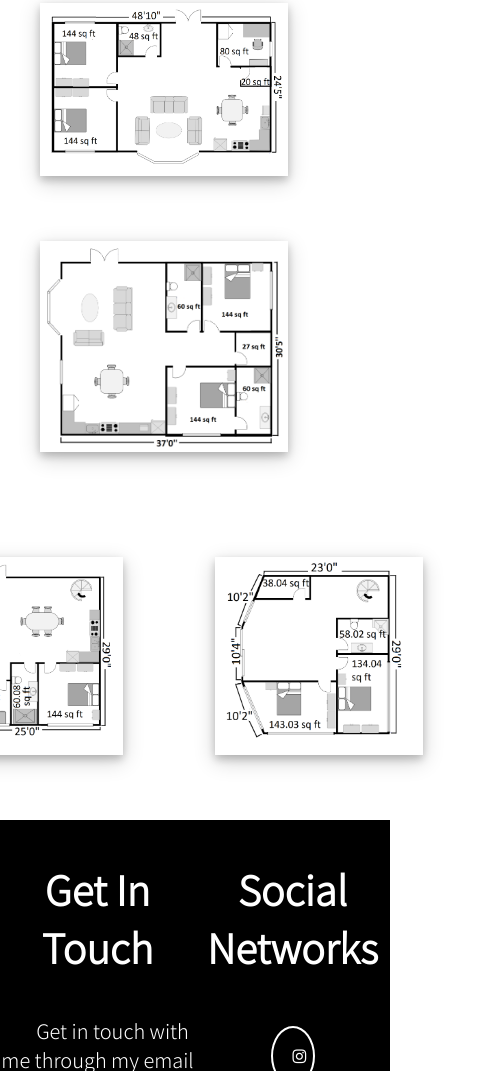
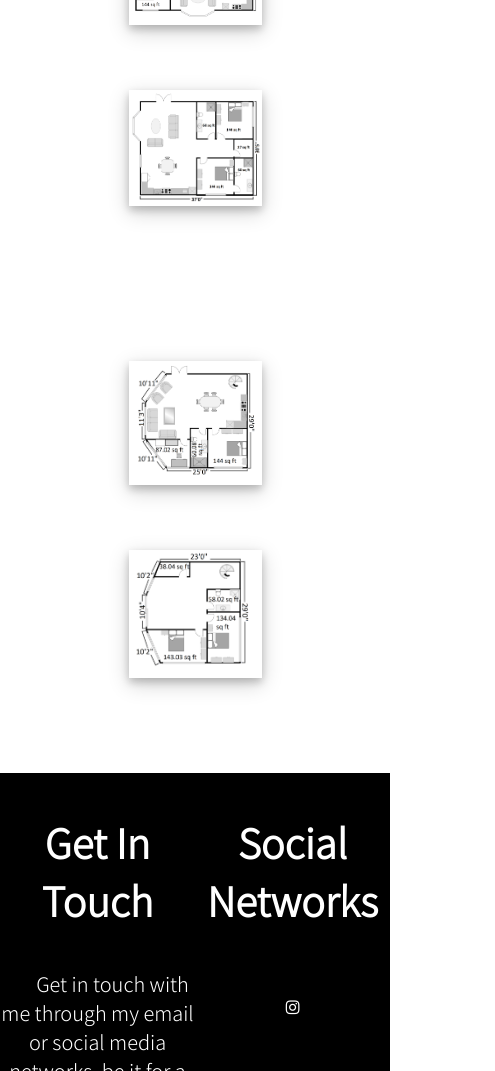
Before and after one commit to Manvitayal/Manvitayal.github.io, a plain HTML site: page house plans.html in a window 390 px wide. Shown: the part 929-2000 px from the top of the page, 495 px wide, since content can reach past the window. Drawn offline with Linux system fonts and the light colour scheme; a web font is replaced by a local one.

```diff
--- a/styles.css
+++ b/styles.css
@@ -129,8 +129,7 @@
   }
   .fa {
     padding: 20px;
-    font-size: 100px;
-    width: 40px;
+    font-size: 600px;
     text-align: center;
     text-decoration: none;
     margin: 10px 40px;
@@ -143,14 +142,12 @@
 .fa-facebook {
     background: #000;
     color: white;
-    border: 2px solid white;
-    font-size: 200px;
+    font-size: 600px;
   }
   .fa-instagram {
     background: #000;
     color: white;
-    border: 2px solid #fff;
-    font-size: 100px;
+    font-size: 600px;
   }
   .footer{
       color:#fff;
@@ -303,16 +300,18 @@
           height: 20px;
 
          }
-         .row1 , .row2{
-             padding: 20px;
+        .row1 , .row2{
+            display: block;
+            margin-left: auto;
+            margin-right: auto;
+            width: 70%;
+            padding-top: 40px;
+
          }
          .column{
-             display: flex;
-             flex-wrap: wrap;
              flex: 100%;
-             width: 100%;
-             min-width: 300px;
-
+             justify-content: center;
+             flex-direction: column;
          }
          .center2 {
              padding-left: 50px;
@@ -320,5 +319,11 @@
          .center3 {
              padding-right: 50px;
          }
+         div.polaroid{
+            width: 100%;
+        background-color: #fff;
+        box-shadow: 0 4px 8px 0 rgba(0,0,0,0.2), 0 6px 20px 0 rgba(0,0,0,0.19);
+        margin-bottom: 25px;
+        }
 
       }
```
